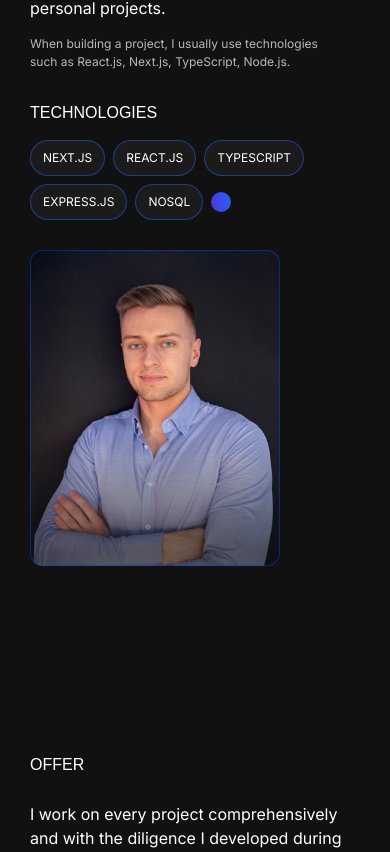
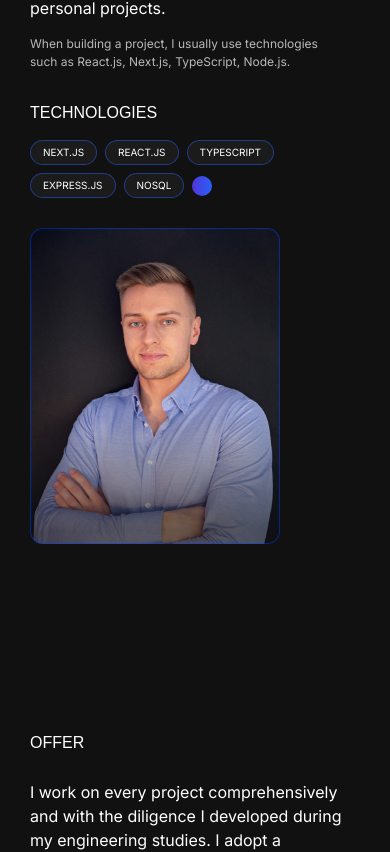
Before and after one commit to Bystrol/portfolio-website, a Next.js app: page / in a window 390 px wide. Shown: the part 1139-1991 px from the top of the page. Built offline with nearby package versions, Linux system fonts and the light colour scheme; a web font is replaced by a local one.

Commit message:
style: adjust TechnologyBox padding

```diff
--- a/src/components/atoms/TechnologyBox.tsx
+++ b/src/components/atoms/TechnologyBox.tsx
@@ -1,7 +1,7 @@
 export default function TechnologyBox({ text }: { text: string }) {
   return (
-    <div className="px-[12px] sm:px-[15px] py-[8px] rounded-full bg-[#1B1B1B] border border-[#2960F8]/[0.5]">
-      <p className="text-[12px] sm:text-[14px] uppercase">{text}</p>
+    <div className="px-[12px] sm:px-[15px] py-[4px] sm:py-[6px] rounded-full bg-[#1B1B1B] border border-[#2960F8]/[0.5]">
+      <p className="text-[10px] sm:text-[14px] uppercase">{text}</p>
     </div>
   )
 }
```
